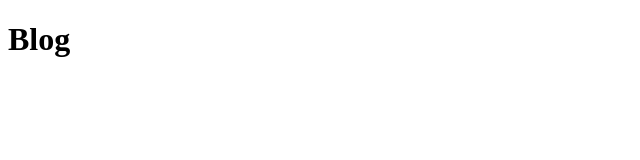
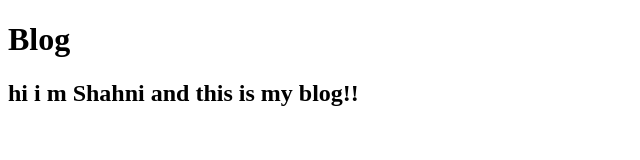
Before and after one commit to AliAptech2023/2208f_git, a plain HTML site: page views/blog.html in a window 1280 px wide. Shown: the whole page, without its empty margins (0-640 px from the left). Drawn offline with Linux system fonts and the light colour scheme.

Commit message:
1 more line added in blog

```diff
--- a/views/blog.html
+++ b/views/blog.html
@@ -8,5 +8,6 @@
 </head>
 <body>
     <h1>Blog</h1>
+    <h2>hi i m Shahni and this is my blog!!</h2>
 </body>
 </html>
```
